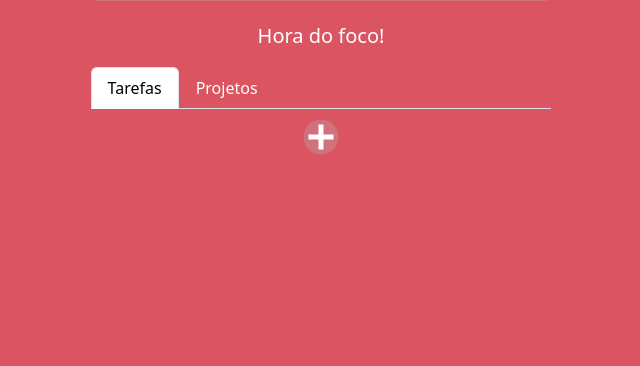
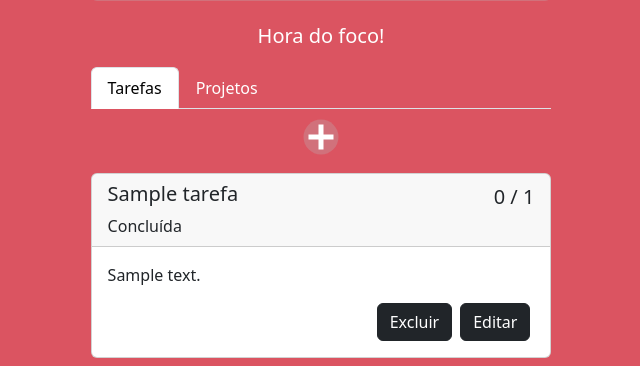
Before and after one commit to Carjooj/Chromodoro, a Node server app: page / in a window 1280 px wide. Shown: the part 448-814 px from the top of the page, without its empty margins (319-959 px from the left). Before the commit the page ends 603 px from the top, so only its background shows below. Run offline with Node 20, Linux system fonts and the light colour scheme; tables that the repository leaves empty hold one stand-in row (values such as "Sample post"); some libraries are stand-ins or nearby versions.

Commit message:
Criação das rotas de add e delete Exibindo os dados do banco front end da aba tarefas ok

```diff
--- a/app.js
+++ b/app.js
@@ -2,25 +2,59 @@ const express = require("express")
 const app = express()
 const handlebars = require("express-handlebars").engine
 const bodyParser = require("body-parser")
+const post = require("./models/tabelas")
 
-app.engine("handlebars", handlebars({defaultLayout: "main"}))
+app.engine("handlebars", handlebars({ defaultLayout: "main" }))
 app.set("view engine", "handlebars")
 
-app.use(bodyParser.urlencoded({extended: false}))
+app.use(bodyParser.urlencoded({ extended: false }))
 app.use(bodyParser.json())
 
 app.use(express.static('public'));
 
 
-app.get("/", function(req, res){
-    res.render("chromodoro")
+app.get("/", function (req, res) {
+    post.tarefas.findAll().then(function (post) {
+        res.render("chromodoro", { post })
+    })
+})
+
+app.post("/addtarefa", function (req, res) {
+    post.tarefas.create({
+        nome: req.body.nometarefa,
+        est_ciclo: req.body.estpomodoro,
+        descricao: req.body.descricao,
+        progresso: "Em andamento"
+    }).then(function () {
+        console.log("Tarefa Adicionada")
+        res.redirect("/")
+    }).catch(function (erro) {
+        res.send("Falha ao cadastrar os dados" + erro)
+    })
+})
+
+app.get("/excluirtarefa/:id_tarefa", function (req, res){
+    const id = req.params.id_tarefa
+    console.log(id)
+    post.tarefas.destroy({
+        where : {
+            id_tarefa : id
+        }
+    }).then(function(){
+        res.redirect("/")
+    }).catch(function(erro){
+        res.send("Erro ao excluir dados" + erro)
+    })
+})
+
+app.get("/conta", function (req, res){
+    res.render("conta")
 })
 
 
 
 
 
-
-app.listen(8081, function(){
+app.listen(8081, function () {
     console.log("Rodando")
 })
--- a/public/styles/estilo.css
+++ b/public/styles/estilo.css
@@ -89,6 +89,10 @@ body {
     padding: 10px;
 }
 
+.teste {
+    width: 100%;
+    height: 100%;
+}
 
 
 @media screen and (max-width: 648px) {
--- a/views/chromodoro.handlebars
+++ b/views/chromodoro.handlebars
@@ -193,7 +193,7 @@
                         <div class="d-flex justify-content-center py-2">
                             <img src="/images/plusicon.svg" alt="Icone mais" id="addtarefa">
                         </div>
-                        <form action="/add" method="post" class="rounded pt-3" id="formtarefa">
+                        <form action="/addtarefa" method="post" class="rounded pt-3 mb-2" id="formtarefa">
                             <div class="row">
                                 <div class="col-9">
                                     <input type="text" class="form-control" placeholder="Nome da tarefa"
@@ -205,7 +205,7 @@
                                 </div>
                             </div>
                             <div class="pt-3">
-                                <textarea name="descricao" id="desc" cols="10" rows="5" class="form-control"
+                                <textarea name="descricao" id="descricao" cols="10" rows="5" class="form-control"
                                     placeholder="Descreva sua tarefa" maxlength="500"></textarea>
                             </div>
                             <div class="d-flex justify-content-end pt-2">
@@ -213,9 +213,36 @@
                                 <button class="btn btn-light" type="submit" id="btnsalvar">Salvar</button>
                             </div>
                         </form>
+                        {{#each post}}
+                        {{#dataValues}}
+                        <div class="card my-2">
+                            <div class="card-header">
+                                <div class="d-flex justify-content-between">
+                                    <input type="hidden" name="id" id="idtarefa" value="{{id_tarefa}}" class="form-control">
+                                    <h5 class="card-title">{{nome}}</h5>
+                                    <span class="fs-5 ciclos" id="{{id_tarefa}}">
+                                        0
+                                        <span class="fs-5">
+                                            /
+                                            {{est_ciclo}}
+                                        </span>
+                                    </span>
+                                </div>
+                                <span class="card-text">{{progresso}}</span>
+                            </div>
+                            <div class="card-body">
+                                <p class="card-text">{{descricao}}</p>
+                                <div class="d-flex justify-content-end">
+                                    <a href="/excluirtarefa/{{id_tarefa}}" class="btn btn-dark mx-1">Excluir</a>
+                                    <a href="/editartarefa/{{id_tarefa}}" class="btn btn-dark mx-1">Editar</a>
+                                </div>
+                            </div>
+                        </div>
+                        {{/dataValues}}
+                        {{/each}}
                     </div>
                     <div class="tab-pane fade" id="projetostab" role="tabpanel" aria-labelledby="projetostab"
-                        tabindex="0">projetos ficam aqui</div>
+                        tabindex="0"></div>
                 </div>
             </div>
         </div>
```
